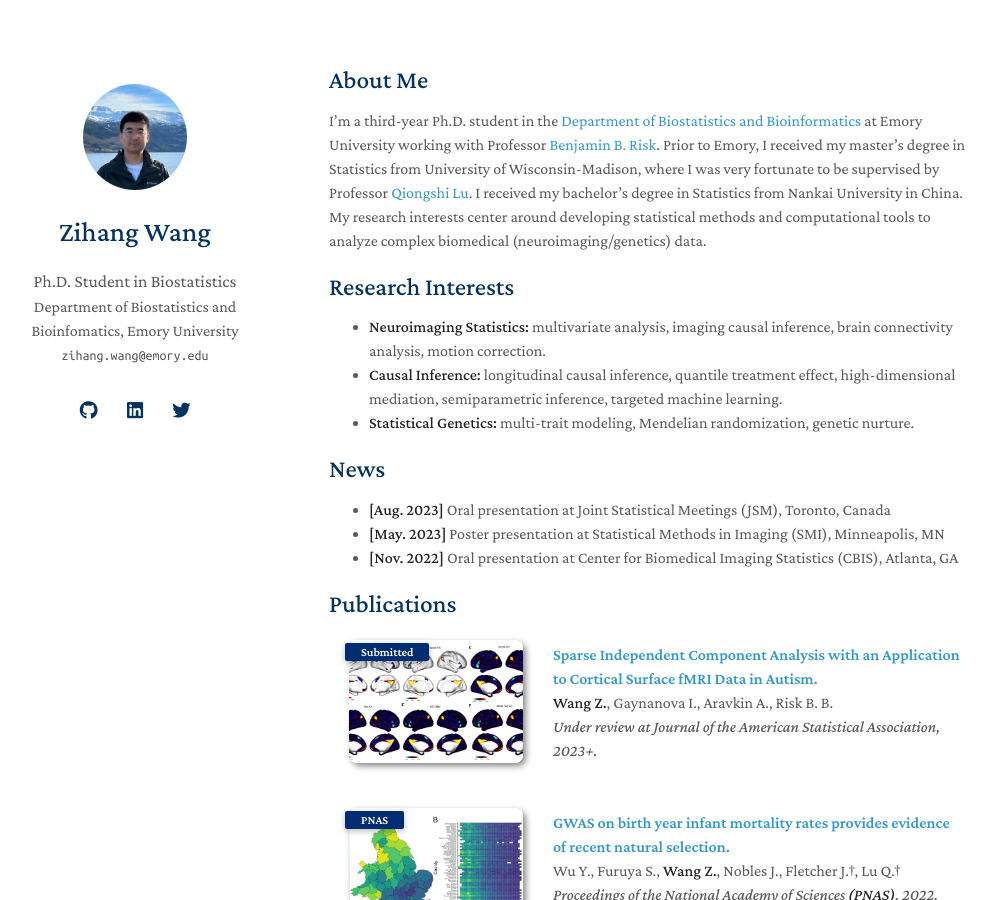
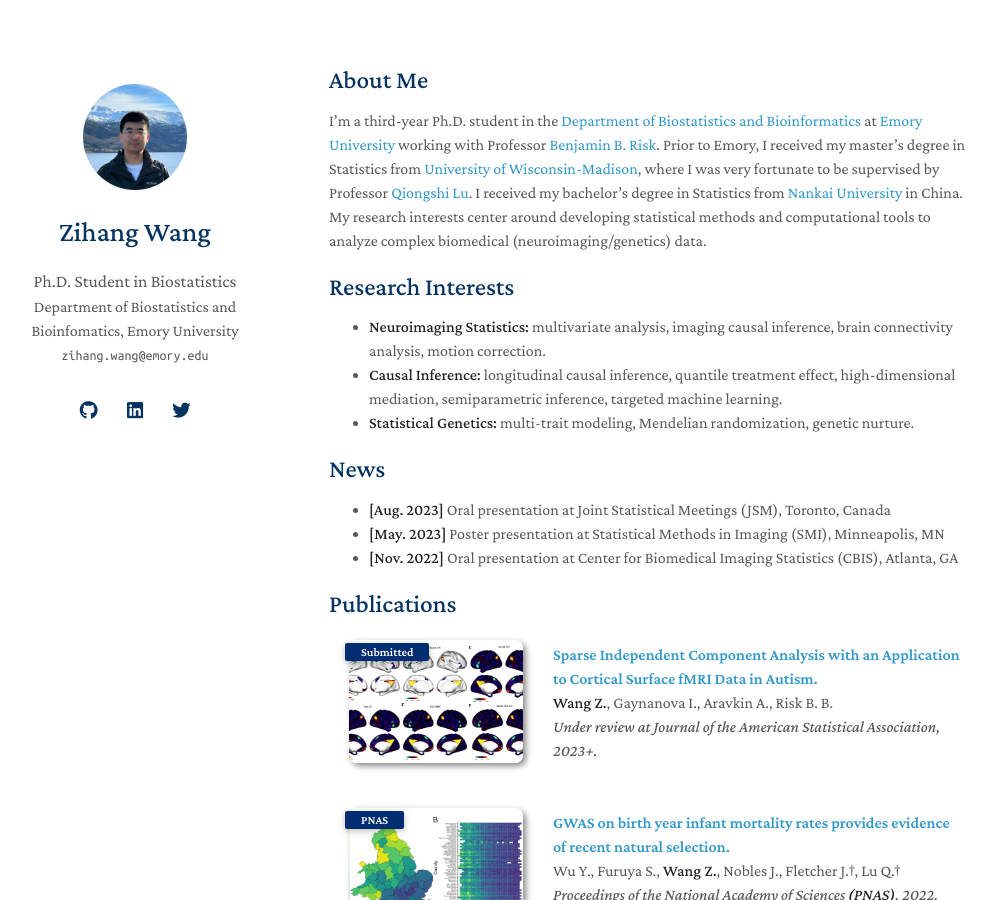
Before and after one commit to imzihangwang/imzihangwang.github.io, a Jekyll site: the page built from index.md, in a window 1280 px wide and 900 px high. Shown: the whole window, without its empty margins (141-1136 px from the left). Built offline with Jekyll 4.4.1, drawn with Linux system fonts in a browser that asks for light colours; nearby versions of some CDN libraries; a style sheet for code colours, icons or effects is not loaded; our own code applies the rules of GitHub Pages for plain Markdown files; part of the change alters nothing that is shown.

```diff
--- a/index.md
+++ b/index.md
@@ -4,7 +4,7 @@ layout: homepage
 
 ## About Me
 
-I'm a third-year Ph.D. student in the [Department of Biostatistics and Bioinformatics](https://sph.emory.edu/departments/bios/index.html) at Emory University working with Professor [Benjamin B. Risk](https://github.com/thebrisklab). Prior to Emory, I received my master's degree in Statistics from University of Wisconsin-Madison, where I was very fortunate to be supervised by Professor [Qiongshi Lu](https://qlu-lab.org/people.html). I received my bachelor's degree in Statistics from Nankai University in China. My research interests center around developing statistical methods and computational tools to analyze complex biomedical (neuroimaging/genetics) data.
+I'm a third-year Ph.D. student in the [Department of Biostatistics and Bioinformatics](https://sph.emory.edu/departments/bios/index.html) at [Emory University](https://www.emory.edu/home/index.html) working with Professor [Benjamin B. Risk](https://github.com/thebrisklab). Prior to Emory, I received my master's degree in Statistics from [University of Wisconsin-Madison](https://www.wisc.edu/), where I was very fortunate to be supervised by Professor [Qiongshi Lu](https://qlu-lab.org/people.html). I received my bachelor's degree in Statistics from [Nankai University](https://en.nankai.edu.cn/) in China. My research interests center around developing statistical methods and computational tools to analyze complex biomedical (neuroimaging/genetics) data.
 
 <!--
 My name in Chinese is 王子航.
```
